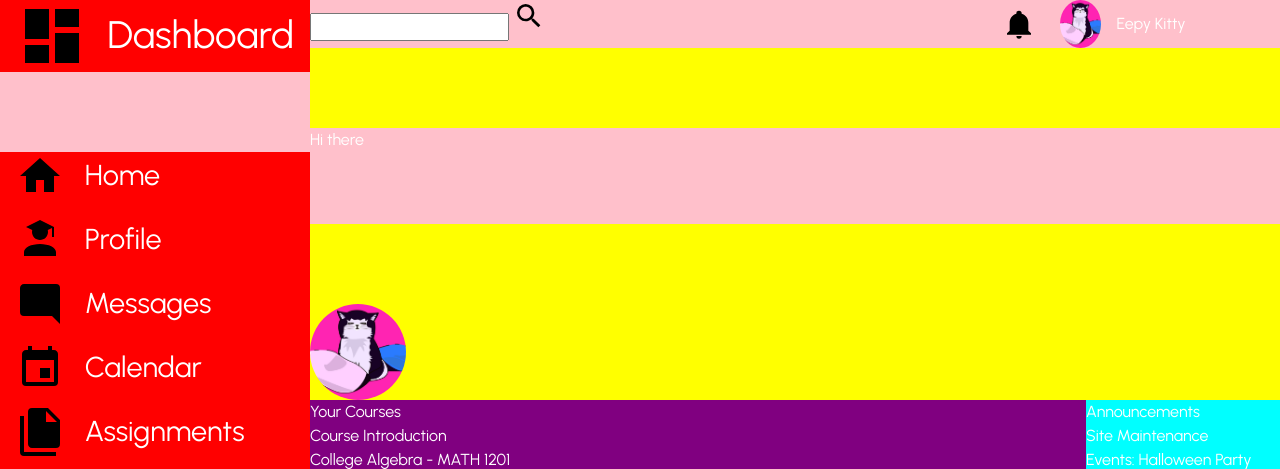
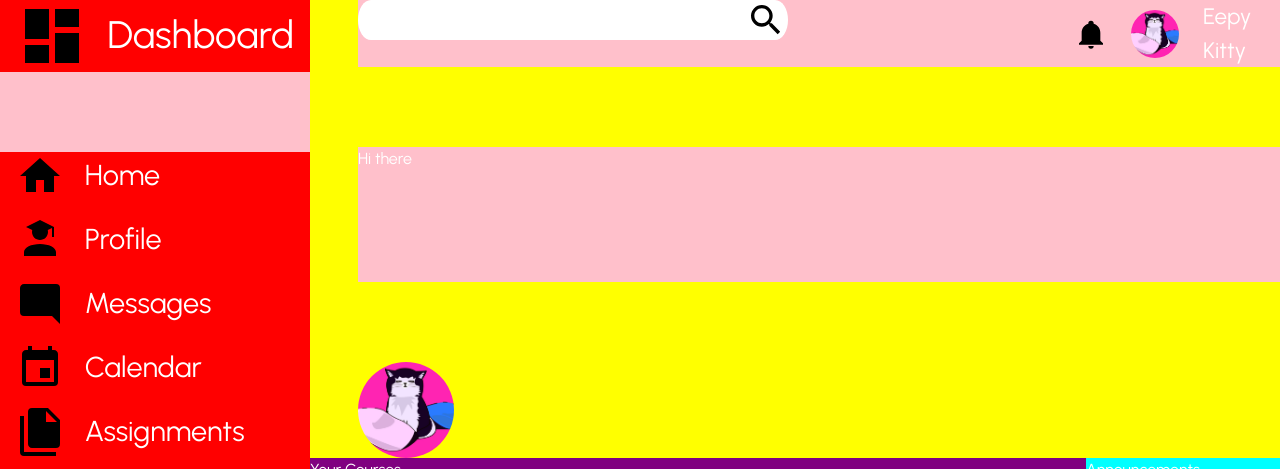
Before and after one commit to pilzpuffer/admin-dashboard, a plain HTML site: page index.html in a window 1280 px wide. Shown: the top 469 px of the page. Drawn offline with Linux system fonts and the light colour scheme.

Commit message:
Add styling for the search input field and its button

```diff
--- a/style.css
+++ b/style.css
@@ -125,19 +125,60 @@ h1, h2, h3, h4, h5, h6 {
   display: grid;
   grid-template-rows: 1fr 2fr;
   gap: 5rem;
+  padding-left: 3rem;
 }
 
 .header-menu > div {
   display: grid;
-  grid-template-columns: 5fr 2fr;
+  grid-template-columns: 7fr 2fr;
+}
+
+input[type='search'] {
+  width: 60%;
+  height: 2.5rem;
+  padding: 0.5rem 1.5rem;
+  position: relative;
+  border: none;
+  border-radius: 3% / 50%;
+}
+
+.header-menu button {
+  background-image: url(./image-assets/icons/magnify.svg);
+  background-repeat: no-repeat;
+  background-color: rgba(0, 0, 0, 0);
+  background-position: 50% 50%;
+  height: 2.5rem;
+  width: 3rem;
+  border: none;
+  border-radius: 0 55% 55% 0;
+  overflow: hidden;
+
+  position: absolute;
+  margin-left: -46px;
+  z-index: 2;
+}
+
+.header-menu button:hover {
+  background-color: pink;
+  /* placeholder color, replace with one that will fit site design */
+}
+
+input[type="search"]::-webkit-search-cancel-button,
+input[type="search"]::-webkit-search-decoration,
+input[type="search"]::-webkit-search-results-button,
+input[type="search"]::-webkit-search-results-decoration {
+    display: none;
 }
 
 .profile-corner {
   display: grid;
-  grid-template-columns: 0.5fr 0.5fr 2fr;
-  gap: 1rem;
+  grid-template-columns: 2rem 3rem 1fr;
+  gap: 1.5rem;
+
   justify-content: end;
   align-items: center;
+
+  font-size: 1.4rem
 }
 
 .header-menu img {
@@ -152,21 +193,6 @@ h1, h2, h3, h4, h5, h6 {
 #profile-picture{
   height: 6rem;
   border-radius: 50%;
-}
-
-.header-menu button {
-  background-image: url(./image-assets/icons/magnify.svg);
-  background-repeat: no-repeat;
-  background-color: rgba(0, 0, 0, 0);
-  background-position: 50% 50%;
-  height: 2rem;
-  width: 2rem;
-  border: none;
-}
-
-.header-menu button:hover {
-  background-color: pink;
-  /* placeholder color, replace with one that will fit site design */
 }
 
 .header-menu button span {
```
